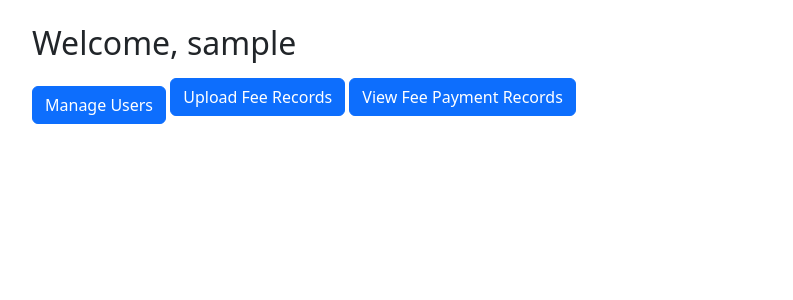
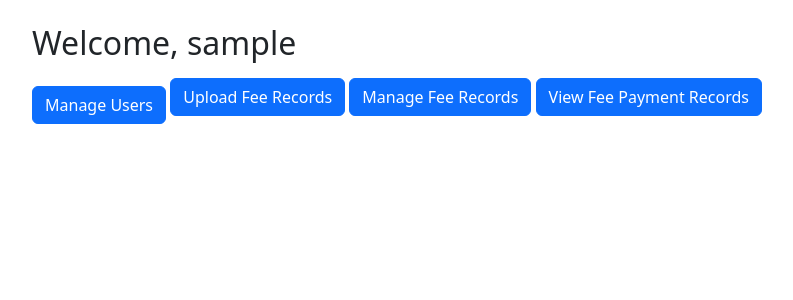
Before and after one commit to EzraelJeremiah-py/PESS, a Flask app: page /admin/dashboard in a window 1280 px wide. Shown: the part 56-356 px from the top of the page, without its empty margins (50-843 px from the left). Run offline with Flask 3, Linux system fonts and the light colour scheme; the visitor is signed in with stand-in values (Sample User, id 1).

Commit message:
Update admin_dashboard.html

```diff
--- a/pess-backend/templates/admin_dashboard.html
+++ b/pess-backend/templates/admin_dashboard.html
@@ -21,6 +21,7 @@
 
     <!-- Fee Management -->
     <a href="{{ url_for('fees.upload_fee_file') }}" class="btn btn-primary">Upload Fee Records</a>
+    <a href="{{ url_for('fees.view_fee_files') }}" class="btn btn-primary">Manage Fee Records</a>
     <a href="{{ url_for('user.view_fees') }}" class="btn btn-primary">View Fee Payment Records</a>
   </div>
 </body>
```
